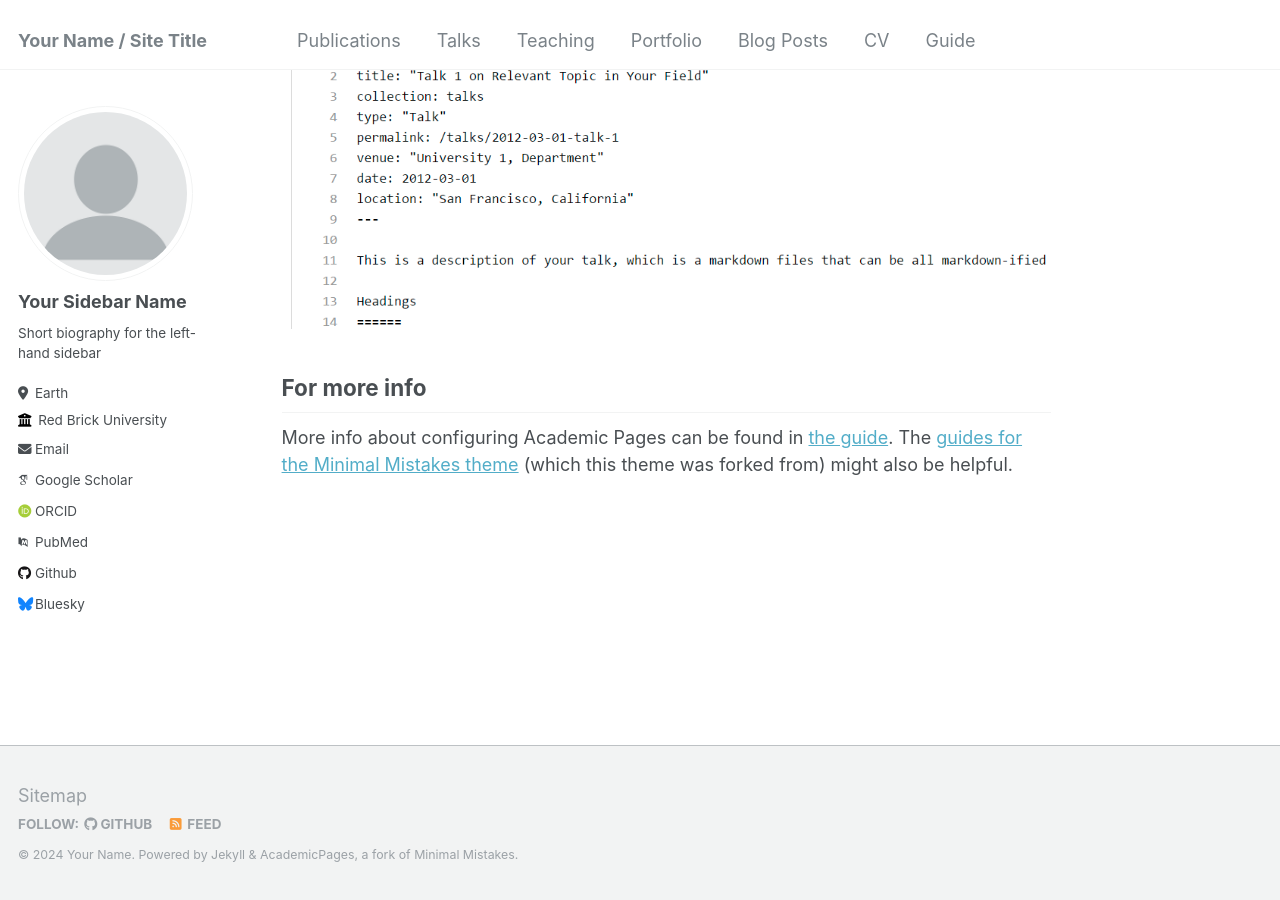
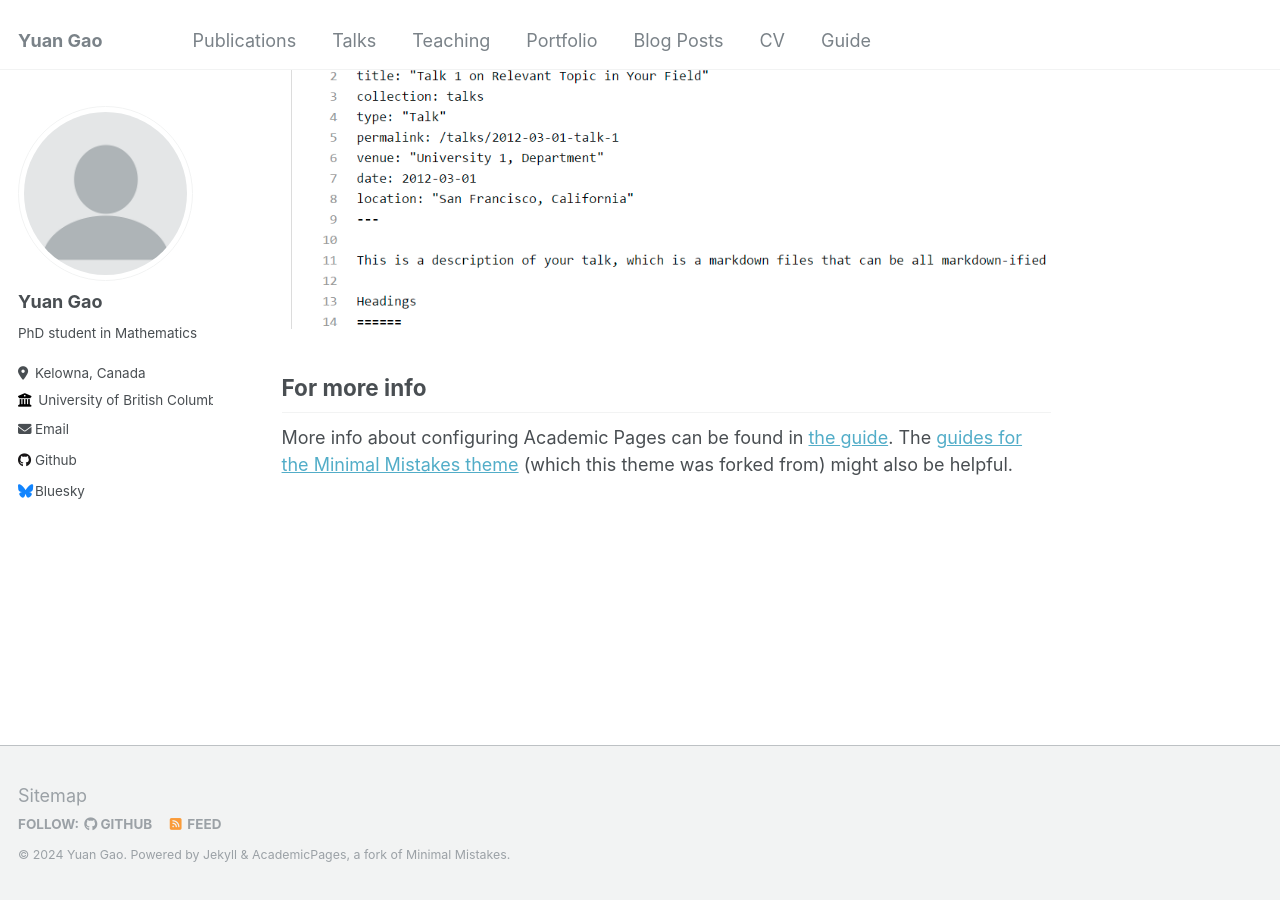
Before and after one commit to ygao75/github.io, a Jekyll site: the page built from _pages/about.md, in a window 1280 px wide and 900 px high, scrolled down 2660 px. Built offline with Jekyll 4.4.1, drawn with Linux system fonts in a browser that asks for light colours; some web fonts are replaced.

Commit message:
Update _config.yml

```diff
--- a/_config.yml
+++ b/_config.yml
@@ -8,13 +8,13 @@
 
 # Basic Site Settings
 locale                   : "en-US"
-title                    : "Your Name / Site Title"
+title                    : "Yuan Gao"
 title_separator          : "-"
-name                     : &name "Your Name"
-description              : &description "personal description"
-url                      : https://academicpages.github.io # the base hostname & protocol for your site e.g. "https://mmistakes.github.io"
+name                     : &name "Yuan Gao"
+description              : &description "PhD student in Mathematics"
+url                      : "https://ygao75/github.io"
 baseurl                  : "" # the subpath of your site, e.g. "/blog"
-repository               : "academicpages/academicpages.github.io"
+repository               : "ygao75/github.io"
 
 # Site Author - The following control what appear as part of the author content on the side bar.
 #               If a field is blank the icon and link will not appear, otherwise it will be shown.
@@ -22,21 +22,21 @@ repository               : "academicpages/academicpages.github.io"
 author:
   # Biographic information
   avatar           : "profile.png"
-  name             : "Your Sidebar Name"
+  name             : "Yuan Gao"
   pronouns         : # example: "she/her"
-  bio              : "Short biography for the left-hand sidebar"
-  location         : "Earth"
-  employer         : "Red Brick University"
+  bio              : "PhD student in Mathematics"
+  location         : "Kelowna, Canada"
+  employer         : "University of British Columbia"
   uri              : # URL
   email            : "none@example.org"
 
   # Academic websites
   arxiv            : # URL - Update with the correct link to your profile
-  googlescholar    : "https://scholar.google.com/citations?user=PS_CX0AAAAAJ"
+  googlescholar    : #"https://scholar.google.com/citations?user=PS_CX0AAAAAJ"
   impactstory      : # URL
-  orcid            : "http://orcid.org/yourorcidurl"
+  orcid            : #"http://orcid.org/yourorcidurl"
   semantic         : # URL
-  pubmed           : "https://www.ncbi.nlm.nih.gov/pubmed/?term=john+snow"
+  pubmed           : #"https://www.ncbi.nlm.nih.gov/pubmed/?term=john+snow"
   researchgate     : # URL
 
   # Repositories and software development
```
